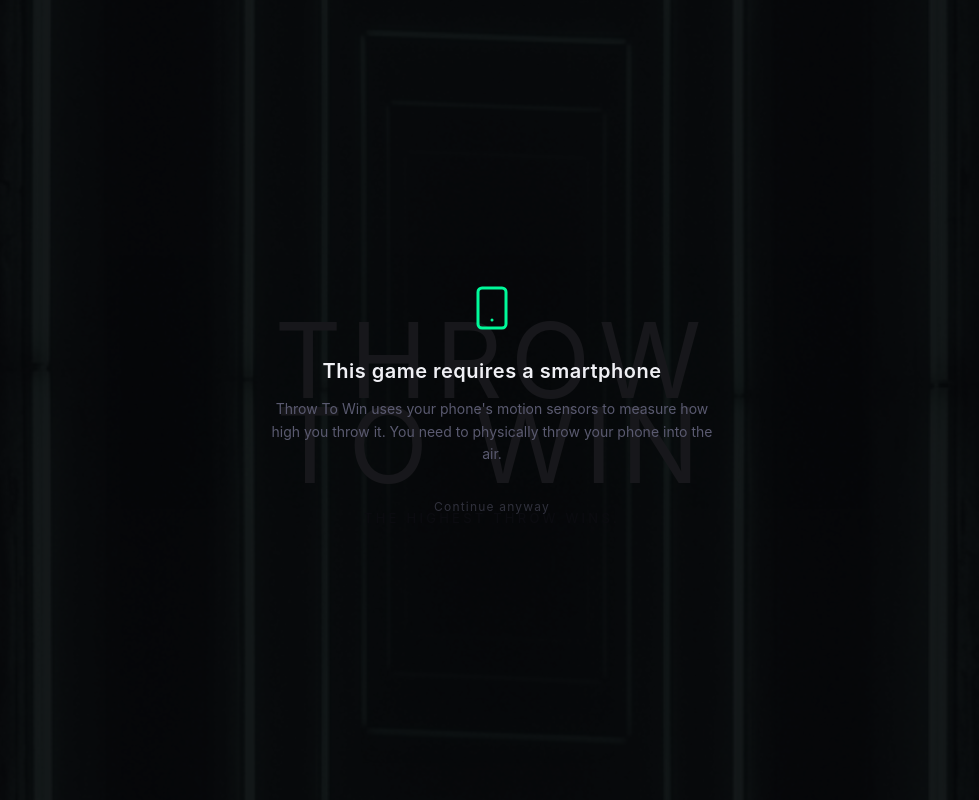
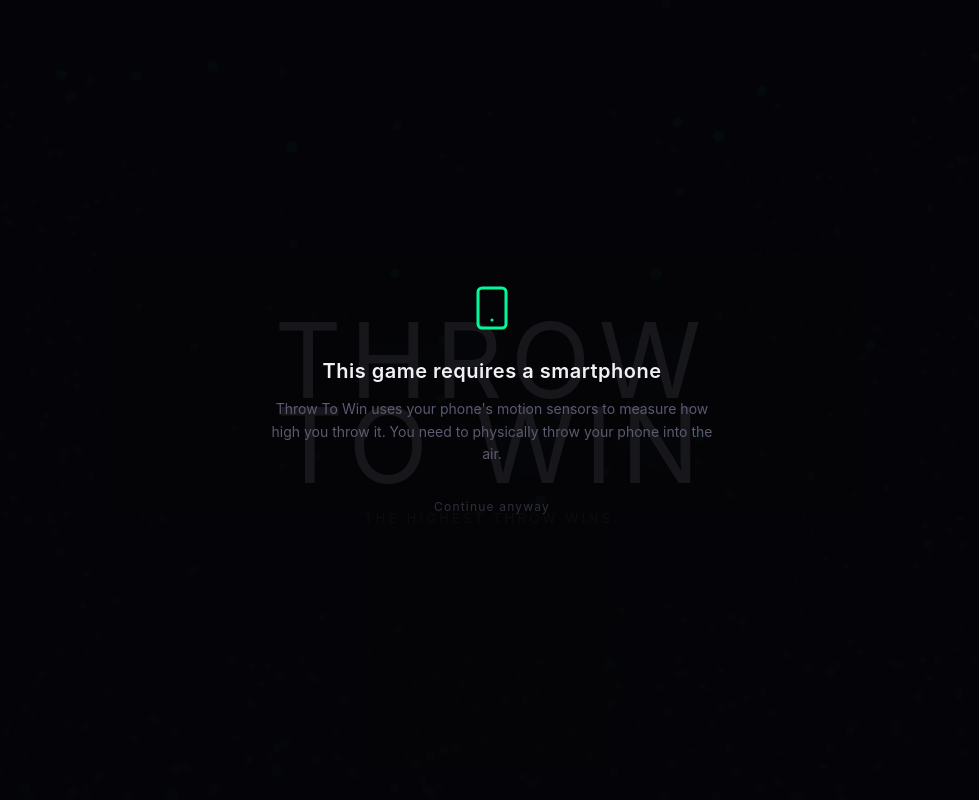
Before and after one commit to rikioooooooooo/throw-to-win, a Next.js app: page /en in a window 1280 px wide. Shown: the whole page, without its empty margins (148-1127 px from the left). Built offline with nearby package versions, Linux system fonts and the light colour scheme.

Commit message:
revert: ドットパララックス版に戻す(トンネル画像方式から)

```diff
--- a/src/app/[locale]/page.tsx
+++ b/src/app/[locale]/page.tsx
@@ -8,10 +8,7 @@ import { formatHeight } from "@/lib/physics";
 import { getTierForHeight } from "@/lib/tiers";
 import { TierIcon } from "@/components/tier-icon";
 import { ConsentModal } from "@/components/consent-modal";
-// Toggle: "dots" = dot parallax, "tunnel" = TikTok nested rectangles
-const BG_MODE: "dots" | "tunnel" = "tunnel";
 import { GyroBars } from "@/components/gyro-ball";
-import { GyroTunnel } from "@/components/gyro-tunnel";
 
 export default function LandingPage() {
   const t = useTranslations();
@@ -66,9 +63,7 @@ export default function LandingPage() {
 
   return (
     <main className="relative flex-1 flex flex-col px-6 overflow-y-auto" onClick={handleGyroPermission}>
-      {BG_MODE === "tunnel"
-        ? <GyroTunnel className="fixed inset-0 z-0 pointer-events-none" />
-        : <GyroBars className="fixed inset-0 z-0 pointer-events-none" />}
+      <GyroBars className="fixed inset-0 z-0 pointer-events-none" />
 
       {/* Top bar */}
       <header className="relative z-10 flex justify-end items-center pt-4">
```
